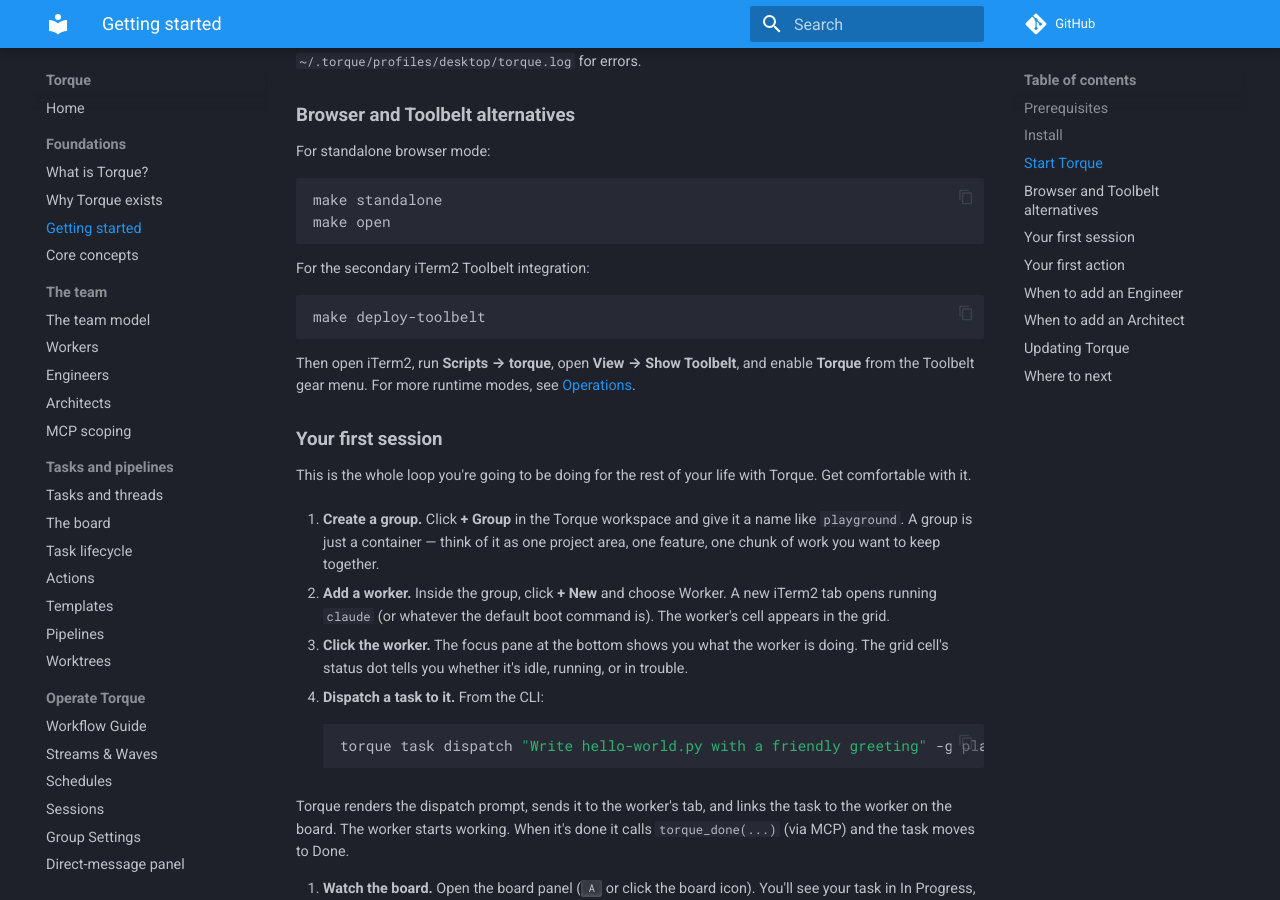
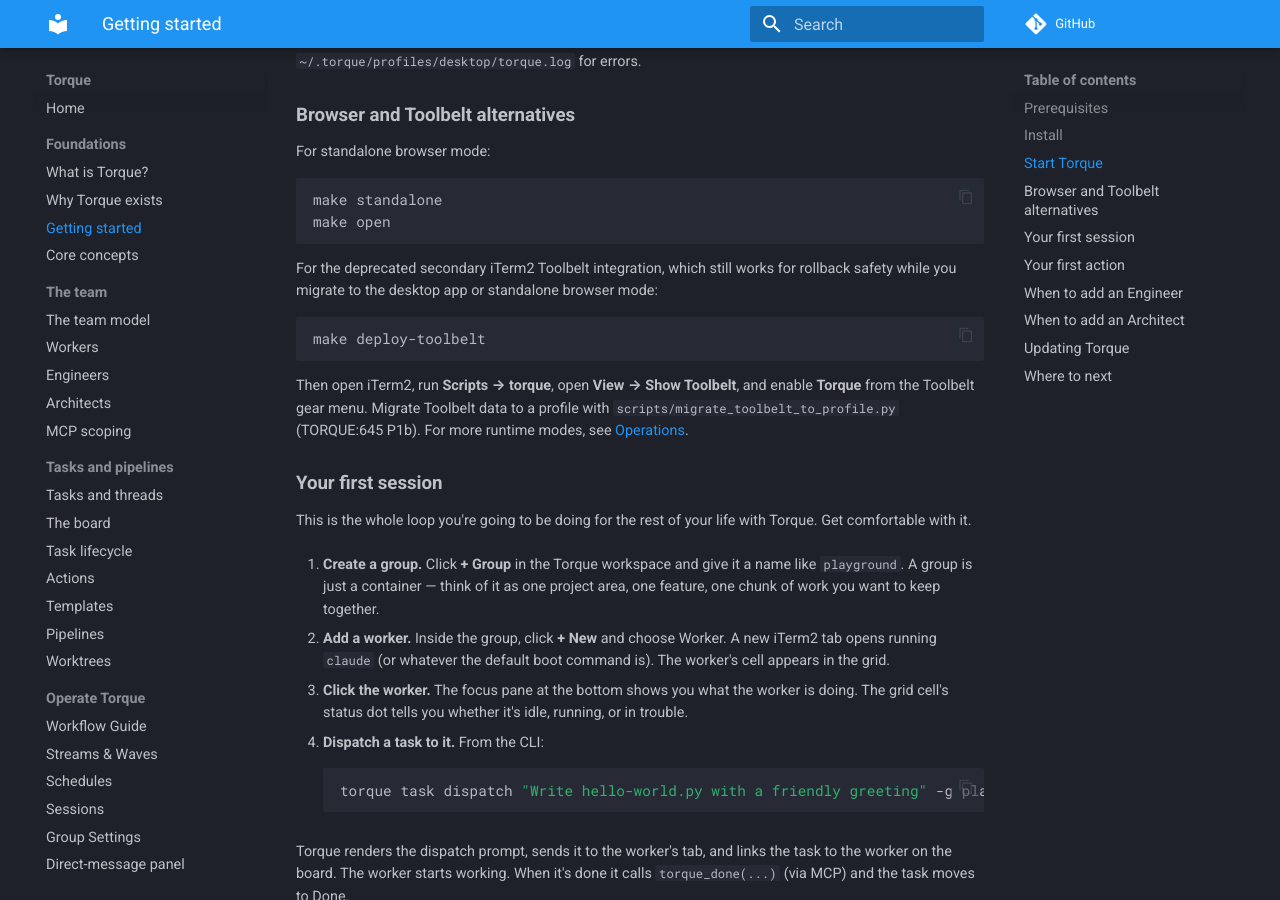
Before and after one commit to runtorque/torque, an MkDocs documentation site: the page built from docs/foundations/getting-started.md, in a window 1280 px wide and 900 px high, scrolled down 855 px. Built offline with MkDocs 1.6.1 and Material for MkDocs 9.7.7, drawn with Linux system fonts in a browser that asks for light colours; comment, search, counter and statistics services are not loaded; some of the changed text lies outside the part shown.

Commit message:
Deprecate Toolbelt entrypoint messaging

````diff
--- a/docs/foundations/getting-started.md
+++ b/docs/foundations/getting-started.md
@@ -47,15 +47,18 @@
 make open
 ```
 
-For the secondary iTerm2 Toolbelt integration:
+For the deprecated secondary iTerm2 Toolbelt integration, which still works
+for rollback safety while you migrate to the desktop app or standalone browser
+mode:
 
 ```bash
 make deploy-toolbelt
 ```
 
 Then open iTerm2, run **Scripts → torque**, open **View → Show Toolbelt**, and
-enable **Torque** from the Toolbelt gear menu. For more runtime modes, see
-[Operations](../operate/operations.md).
+enable **Torque** from the Toolbelt gear menu. Migrate Toolbelt data to a
+profile with `scripts/migrate_toolbelt_to_profile.py` (TORQUE:645 P1b). For
+more runtime modes, see [Operations](../operate/operations.md).
 
 ## Your first session
 
@@ -126,9 +129,9 @@
 ```
 
 Then relaunch Torque with `make run` for the desktop app, or run
-`make standalone` followed by `make open` for browser-only mode. If you specifically use the iTerm2
-Toolbelt integration, run `make deploy-toolbelt` and restart Torque from the
-**Scripts** menu in iTerm2.
+`make standalone` followed by `make open` for browser-only mode. If you
+specifically use the deprecated iTerm2 Toolbelt integration, run
+`make deploy-toolbelt` and restart Torque from the **Scripts** menu in iTerm2.
 
 !!! warning "Don't deploy or stop from inside a Torque-managed worker"
     If you're operating inside a Torque worktree (a tab the daemon spawned), running `make deploy`, `make deploy-toolbelt`, or `make stop` can kill the very daemon you're talking to and leave the new instance with corrupted in-memory state. The Makefile and HTTP layer both refuse the operation when called from a worker context. See [Operations](../operate/operations.md) for safer alternatives.
````
Also changed, not shown: CLAUDE.md (+3 -3 lines), README.md (+10 -7 lines), docs/operate/operations.md (+8 -4 lines), docs/reference/install-locations.md (+8 -4 lines), docs/reference/reference-guide.md (+6 -6 lines), 2 other files.
